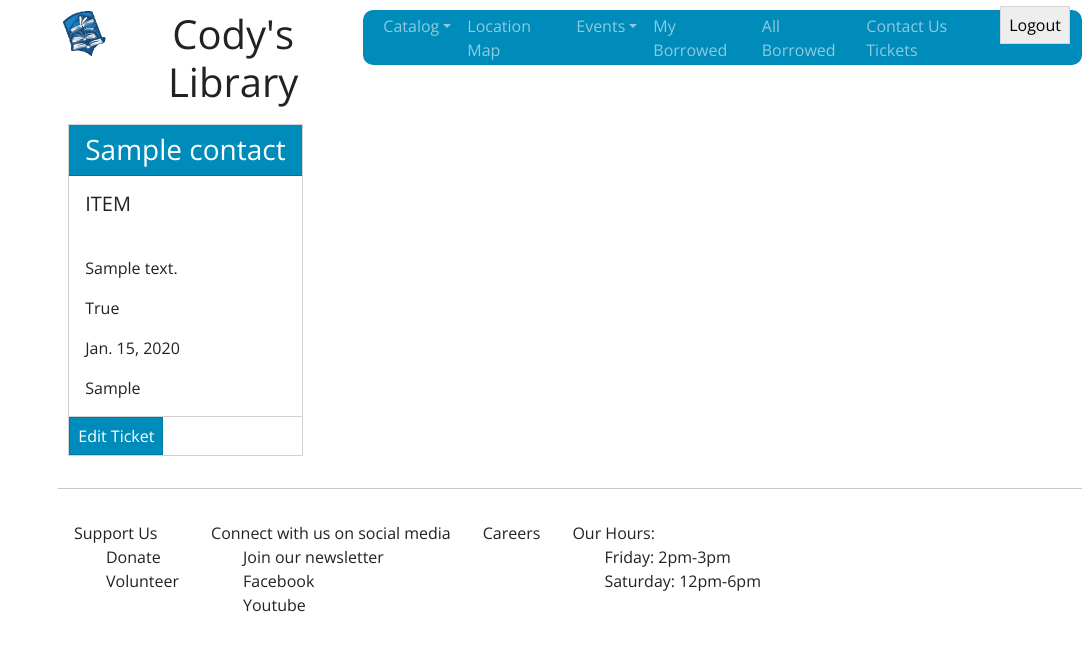
After one commit to codysharma/CodyLibrary, a Django app: page /clientcontact/1/ in a window 1280 px wide. The commit adds this page. Shown: the top 651 px of the page, without its empty margins (198-1280 px from the left). Run offline with Django 5.2, Linux system fonts and the light colour scheme; a user stored in the database is signed in; tables that the repository leaves empty hold one stand-in row (values such as "Sample post"); some libraries are stand-ins or nearby versions.

Commit message:
started contact us form infrastructure

```diff
--- a/library_app/admin.py
+++ b/library_app/admin.py
@@ -1,5 +1,5 @@
 from django.contrib import admin
-from .models import Author, Book, Event, Location, ReadingList
+from .models import Author, Book, Event, Location, ReadingList, Contact
 
 # Register your models here.
-admin.site.register([Book, Author, Event, Location, ReadingList])
+admin.site.register([Book, Author, Event, Location, ReadingList, Contact])
--- a/library_app/models.py
+++ b/library_app/models.py
@@ -2,14 +2,19 @@ from django.db import models
 from django.contrib.auth.models import User
 
 class Genres(models.TextChoices):
-        FICTION = 'FICT', 'Fiction'
-        NF = 'NF', 'Non-Fiction'
-        BIO = 'BIO', 'Biography'
-        USH ='USH', 'US History'
-        WH = 'WH', 'World History'
-        PS = 'PS', 'Political Science'
-        EDU = 'EDU', 'Education'
-        APU = 'AUP', 'Architecture and Urban Planning'
+     FICTION = 'FICT', 'Fiction'
+     NF = 'NF', 'Non-Fiction'
+     BIO = 'BIO', 'Biography'
+     USH ='USH', 'US History'
+     WH = 'WH', 'World History'
+     PS = 'PS', 'Political Science'
+     EDU = 'EDU', 'Education'
+     APU = 'AUP', 'Architecture and Urban Planning'
+
+class IssueCategories(models.TextChoices):
+     ITEM = 'ITEM', 'Item'
+     RESEARCH = 'RESEARCH', 'Research'
+     OTHER = 'OTHER', 'Other'
 
 class Author(models.Model):
     name = models.CharField(max_length=100)
@@ -57,3 +62,14 @@ class Event(models.Model):
 
      def __str__(self):
           return self.title
+
+class Contact(models.Model):
+     name = models.CharField(max_length=100)
+     issue = models.CharField(max_length=50, choices=IssueCategories.choices)
+     description = models.TextField()
+     resolved = models.BooleanField()
+     last_contact = models.DateField()
+     activity_log = models.TextField()
+
+     def __str__(self):
+          return self.name
--- a/library_app/templates/library_app/base.html
+++ b/library_app/templates/library_app/base.html
@@ -71,6 +71,9 @@
               <li class="nav-item">
                 <a class="nav-link" href="{% url 'all_borrowed' %}">All Borrowed</a>
               </li>
+              <li class="nav-item">
+                <a class="nav-link" href="{% url 'list_contact' %}">Contact Us Tickets</a>
+              </li>
               {% endif %}
               <li class="nav-item">
                 <form method="post" action="{% url 'logout' %}">
--- /dev/null
+++ b/library_app/templates/library_app/contacts_ticket_detail.html
@@ -0,0 +1,27 @@
+{% extends 'library_app/base.html' %}
+{% block content %}
+<div id="event-edit-window">
+    <!-- <div id="event-edit-window-one">
+        <img src="{{event.picture_url}}" alt="" class="book_photo">
+    </div> -->
+    <div id="book-edit-window-two">
+        <div class="card mb-3">
+            <h3 class="card-header">{{ticket.name}}</h3>
+            <div class="card-body">
+              <h5 class="card-title">{{ticket.issue}}</h5>
+            </div>
+            <div class="card-body">
+              <p class="card-text">{{ticket.description}}</p>
+              <p class="card-text">{{ticket.resolved}}</p>
+              <p class="card-text">{{ticket.last_contact}}</p>
+              <p class="card-text">{{ticket.activity_log}}</p>
+            </div>
+            <ul class="list-group list-group-flush" style="display: inline;">
+                <a href=""><button type="button" class="btn btn-primary" id="btn-sm">Edit Ticket</button></a>
+            </ul>
+                    <!-- <div class="card-footer text-muted">
+            </div> -->
+          </div>
+    </div>
+</div>
+{% endblock %}
--- a/library_app/urls.py
+++ b/library_app/urls.py
@@ -31,5 +31,7 @@ urlpatterns = [
     path('events/<int:pk>/delete', views.event_delete, name='event_delete'),
     path('events/<int:pk>/register', views.event_register, name='event_register'),
     path('myevents/', views.my_events_list.as_view(), name='my_events_list'),
+    path('clientcontact/', views.list_contact, name='list_contact'),
+    path('clientcontact/<int:pk>/', views.contact_detail, name='contact_detail'),
 
 ]
--- a/library_app/views.py
+++ b/library_app/views.py
@@ -1,12 +1,12 @@
 from typing import Any
 from django.db.models.query import QuerySet
 from django.shortcuts import render, redirect
-from .models import Book, User, Author, ReadingList, Event
+from .models import Book, User, Author, ReadingList, Event, Contact
 # from .serializers import BookSerializer
 # from rest_framework import generics
 from django.views import View
 from django.views.generic.list import ListView
-from .forms import BookForm, AuthorForm, SuggestedBookForm, BorrowBookForm, EventForm, EventRegisterForm
+from .forms import BookForm, AuthorForm, SuggestedBookForm, BorrowBookForm, EventForm, EventRegisterForm, ContactForm
 from django.contrib.auth import login
 from django.contrib.auth.forms import UserCreationForm
 from django.contrib.auth.decorators import login_required, user_passes_test, permission_required
@@ -331,3 +331,15 @@ def isbn_search(req, isbn):
         result = None
 
     return result
+
+@login_required
+@user_passes_test(lambda u:u.is_staff)
+def list_contact(req):
+    contacts_list = Contact.objects.all().order_by('resolved')
+    return render(req, 'library_app/list_contacts.html', {'contacts_list': contacts_list})
+
+@login_required
+@user_passes_test(lambda u:u.is_staff)
+def contact_detail(req, pk):
+    ticket = Contact.objects.get(id=pk)
+    return render(req, 'library_app/contacts_ticket_detail.html', {'ticket': ticket})
```
Also changed, not shown: library_app/forms.py (+6 -1 lines), library_app/templates/library_app/list_contacts.html (added, +16 -0 lines), library_app/migrations/0014_contact.py (added).
